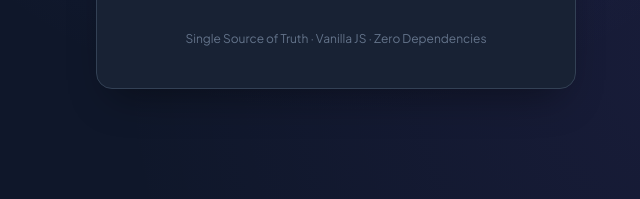
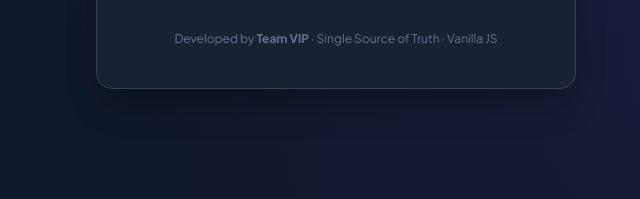
Before and after one commit to prathmeshv-25/VIP, a plain HTML site: page index.html in a window 1280 px wide. Shown: the part 584-783 px from the top of the page, 304-944 px from the left. Drawn offline with Linux system fonts and the light colour scheme.

Commit message:
Add Developed by Team VIP to footer

```diff
--- a/index.html
+++ b/index.html
@@ -79,7 +79,7 @@
         </button>
       </div>
 
-      <p class="entry-footer-text">Single Source of Truth &middot; Vanilla JS &middot; Zero Dependencies</p>
+      <p class="entry-footer-text">Developed by <strong>Team VIP</strong> &middot; Single Source of Truth &middot; Vanilla JS</p>
     </div>
   </div>
 
@@ -482,7 +482,7 @@
 
   <footer class="app-footer">
     <div class="footer-container">
-      <p>PS4 Event Registration System &copy; 2026 | Built with Vanilla JS Predictable Logic</p>
+      <p>PS4 Event Registration System &copy; 2026 | Developed by <strong>Team VIP</strong></p>
       <div class="footer-links">
         <span class="status-indicator online"></span> Source of Truth: Active
       </div>
```
